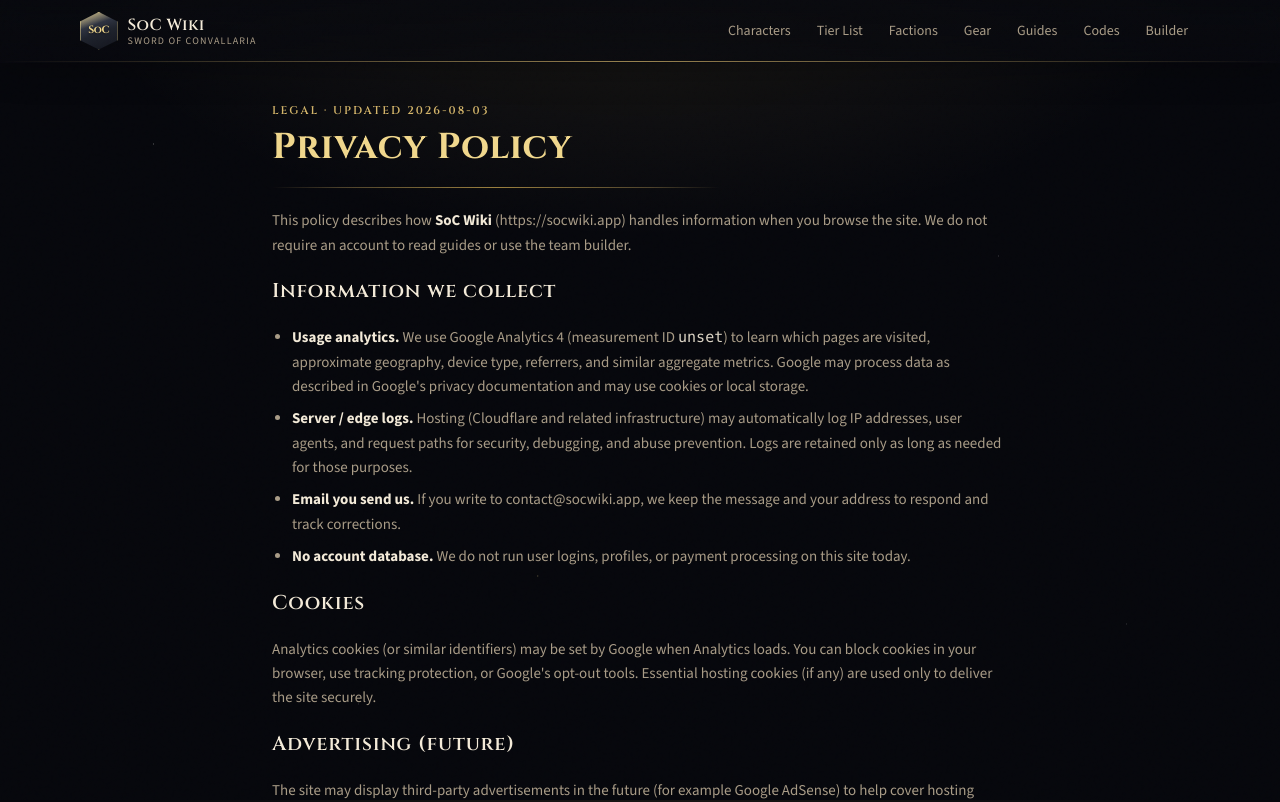
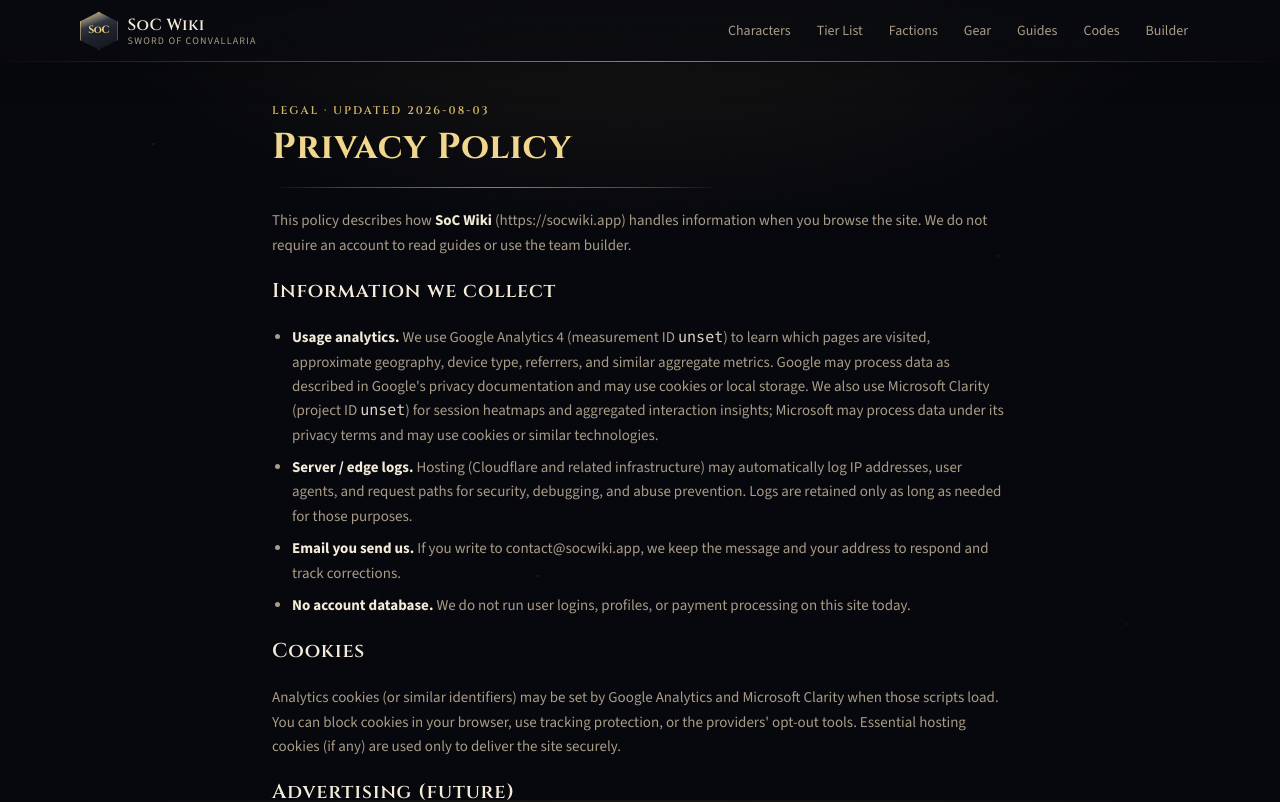
Before and after one commit to Starmadebydata/socwiki, a Next.js app: page /privacy in a window 1280 px wide. Shown: the top 802 px of the page. Built offline with nearby package versions, Linux system fonts and the light colour scheme; no server answers.

Commit message:
feat: add Microsoft Clarity analytics (xwl5ypqew4)
Load Clarity sitewide via root layout, document it in Privacy,
and note the project ID next to GA in the public changelog.

```diff
--- a/src/app/changelog/page.tsx
+++ b/src/app/changelog/page.tsx
@@ -26,7 +26,7 @@ const ENTRIES: Entry[] = [
       "Top 20 hand-written deep guides plus ranks 21–30 deep notes (Geralt, Lutfi, Marcille, collab and SP flex cores).",
       "Player notes on every character page; gear “how to think about” explainers.",
       "Faction hubs (/factions) with sample cores and roster cards.",
-      "Google Analytics 4 (G-D1R4M8PKM1); Bing IndexNow key + sitemap submit script.",
+      "Google Analytics 4 (G-D1R4M8PKM1); Microsoft Clarity (xwl5ypqew4); Bing IndexNow key + sitemap submit script.",
       "Single-Worker routing for www + apex to stop intermittent Not found races.",
       "Author bylines and this public changelog for E-E-A-T.",
     ],
--- a/src/app/layout.tsx
+++ b/src/app/layout.tsx
@@ -4,6 +4,7 @@ import { Footer } from "@/components/Footer";
 import { Navbar } from "@/components/Navbar";
 import { JsonLd } from "@/components/JsonLd";
 import { GoogleAnalytics } from "@/components/GoogleAnalytics";
+import { MicrosoftClarity } from "@/components/MicrosoftClarity";
 import {
   GOOGLE_SITE_VERIFICATION,
   SITE_DESCRIPTION,
@@ -109,6 +110,7 @@ export default function RootLayout({
         className={`${fontDisplay.variable} ${fontBody.variable} ${fontMono.variable} flex min-h-screen flex-col antialiased`}
       >
         <GoogleAnalytics />
+        <MicrosoftClarity />
         <JsonLd data={[websiteLd, orgLd]} />
         <Navbar />
         <main className="flex-1">{children}</main>
--- a/src/app/privacy/page.tsx
+++ b/src/app/privacy/page.tsx
@@ -1,10 +1,16 @@
 import type { Metadata } from "next";
 import Link from "next/link";
-import { CONTACT_EMAIL, GA_MEASUREMENT_ID, SITE_NAME, SITE_URL } from "@/lib/site";
+import {
+  CLARITY_PROJECT_ID,
+  CONTACT_EMAIL,
+  GA_MEASUREMENT_ID,
+  SITE_NAME,
+  SITE_URL,
+} from "@/lib/site";
 
 export const metadata: Metadata = {
   title: "Privacy Policy",
-  description: `${SITE_NAME} privacy policy: analytics (Google Analytics), cookies, future ads, and how to contact us at ${CONTACT_EMAIL}.`,
+  description: `${SITE_NAME} privacy policy: analytics (Google Analytics, Microsoft Clarity), cookies, future ads, and how to contact us at ${CONTACT_EMAIL}.`,
   alternates: { canonical: "/privacy" },
 };
 
@@ -38,7 +44,11 @@ export default function PrivacyPage() {
             learn which pages are visited, approximate geography, device type,
             referrers, and similar aggregate metrics. Google may process data as
             described in Google&apos;s privacy documentation and may use cookies
-            or local storage.
+            or local storage. We also use Microsoft Clarity (project ID{" "}
+            <code className="text-foreground/90">{CLARITY_PROJECT_ID}</code>) for
+            session heatmaps and aggregated interaction insights; Microsoft may
+            process data under its privacy terms and may use cookies or similar
+            technologies.
           </li>
           <li>
             <strong className="text-foreground">Server / edge logs.</strong>{" "}
@@ -61,10 +71,11 @@ export default function PrivacyPage() {
 
         <h2 className="soc-heading text-xl text-foreground">Cookies</h2>
         <p>
-          Analytics cookies (or similar identifiers) may be set by Google when
-          Analytics loads. You can block cookies in your browser, use tracking
-          protection, or Google&apos;s opt-out tools. Essential hosting cookies
-          (if any) are used only to deliver the site securely.
+          Analytics cookies (or similar identifiers) may be set by Google Analytics
+          and Microsoft Clarity when those scripts load. You can block cookies in
+          your browser, use tracking protection, or the providers&apos; opt-out
+          tools. Essential hosting cookies (if any) are used only to deliver the
+          site securely.
         </p>
 
         <h2 className="soc-heading text-xl text-foreground">
--- /dev/null
+++ b/src/components/MicrosoftClarity.tsx
@@ -0,0 +1,24 @@
+import Script from "next/script";
+import { CLARITY_PROJECT_ID } from "@/lib/site";
+
+/**
+ * Microsoft Clarity session analytics. Loaded once in the root layout
+ * (afterInteractive — same strategy as GA).
+ * Project is scoped to socwiki.app.
+ */
+export function MicrosoftClarity() {
+  const id = CLARITY_PROJECT_ID?.trim();
+  if (!id) return null;
+
+  return (
+    <Script id="microsoft-clarity" strategy="afterInteractive">
+      {`
+        (function(c,l,a,r,i,t,y){
+          c[a]=c[a]||function(){(c[a].q=c[a].q||[]).push(arguments)};
+          t=l.createElement(r);t.async=1;t.src="https://www.clarity.ms/tag/"+i+"?ref=bwt";
+          y=l.getElementsByTagName(r)[0];y.parentNode.insertBefore(t,y);
+        })(window, document, "clarity", "script", "${id}");
+      `}
+    </Script>
+  );
+}
--- a/src/lib/site.ts
+++ b/src/lib/site.ts
@@ -38,6 +38,10 @@ export const GOOGLE_SITE_VERIFICATION =
 export const GA_MEASUREMENT_ID =
   process.env.NEXT_PUBLIC_GA_MEASUREMENT_ID ?? "G-D1R4M8PKM1";
 
+/** Microsoft Clarity project ID (socwiki.app). Override via env if needed. */
+export const CLARITY_PROJECT_ID =
+  process.env.NEXT_PUBLIC_CLARITY_PROJECT_ID ?? "xwl5ypqew4";
+
 /**
  * Bing / Yandex IndexNow API key.
  * Public key file: `/{INDEXNOW_KEY}.txt` must serve the key as plain text.
```
